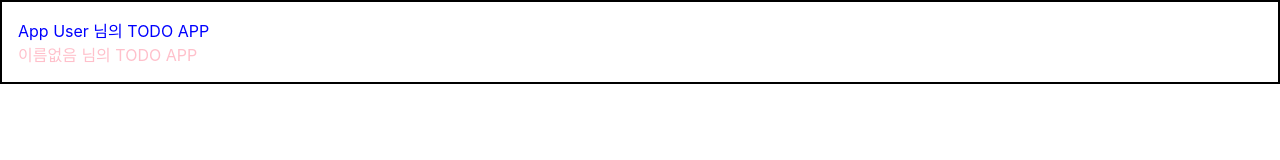
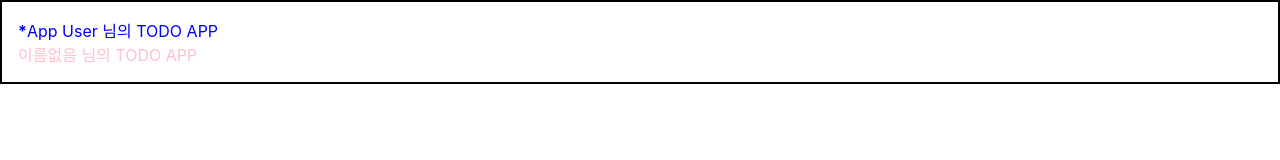
Before and after one commit to yoo-jimin127/react_app_project, a React (Create React App) app in the folder todo-app/: page / in a window 1280 px wide. Shown: the top 160 px of the page. Built offline with nearby package versions, Linux system fonts and the light colour scheme.

Commit message:
[1006] isSpecial 값에 따른 렌더링 구별

```diff
--- a/todo-app/src/App.js
+++ b/todo-app/src/App.js
@@ -2,13 +2,14 @@ import React from 'react';
 import Hello from './Hello';
 import Wrapper from './Wrapper';
 
+
 function App() {
   return (
     <Wrapper>
-      <Hello name="App User" color="blue"/>
-      <Hello color="pink"/>
+      <Hello name="App User" color="blue" isSpecial={true}/>
+      <Hello color="pink" />
     </Wrapper>
-  );
+  )
 }
 
 export default App;
--- a/todo-app/src/Hello.js
+++ b/todo-app/src/Hello.js
@@ -1,7 +1,12 @@
 import React from 'react';
 
-function Hello({ color, name }) {
-  return <div style={{ color }}> {name} 님의 TODO APP</div>
+function Hello({ color, name, isSpecial }) {
+  return (
+    <div style={{ color }}>
+      { isSpecial ? <b>*</b> : null }
+      {name} 님의 TODO APP
+    </div>
+  );
 }
 
 Hello.defaultProps = {
```
